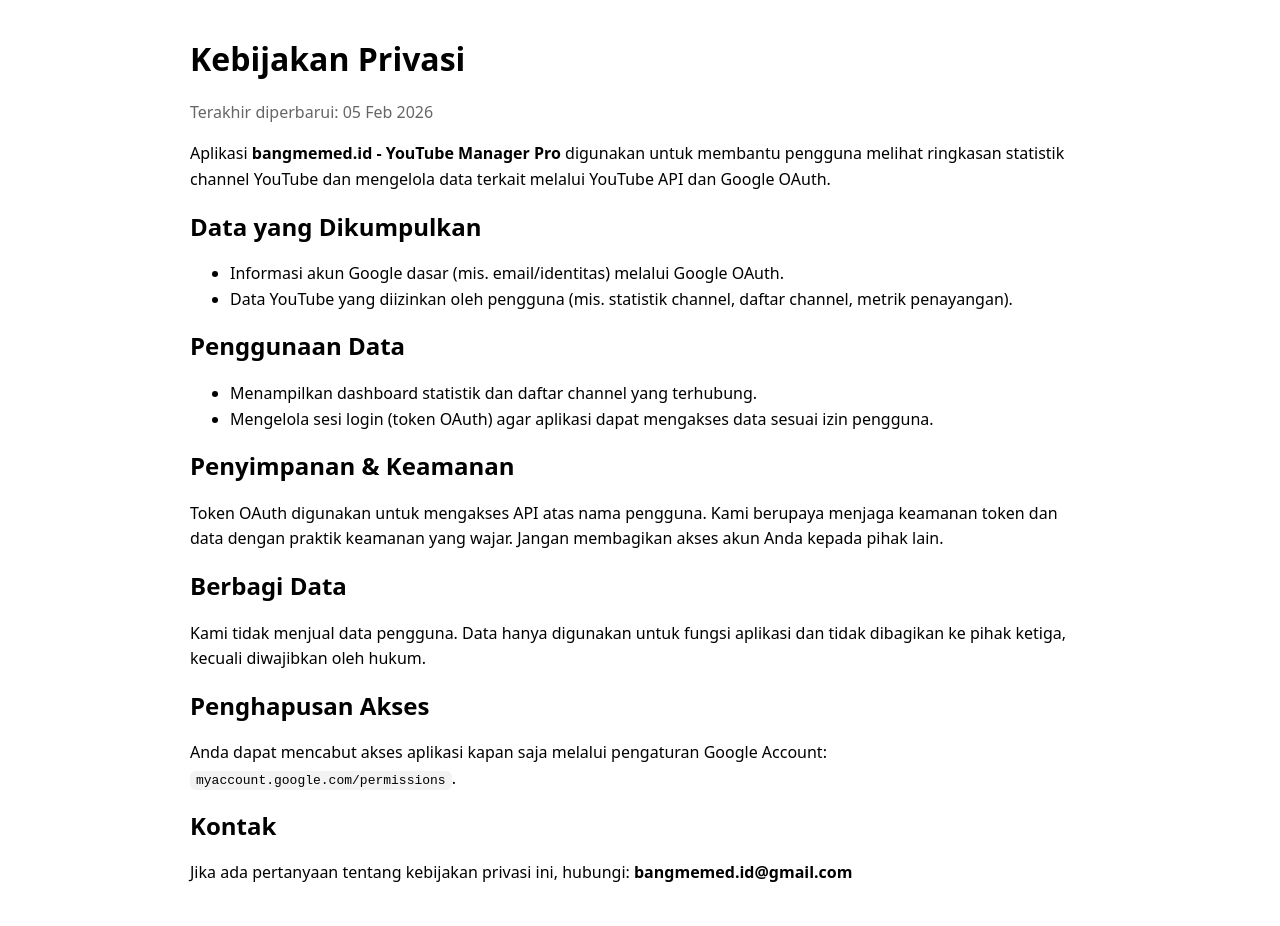
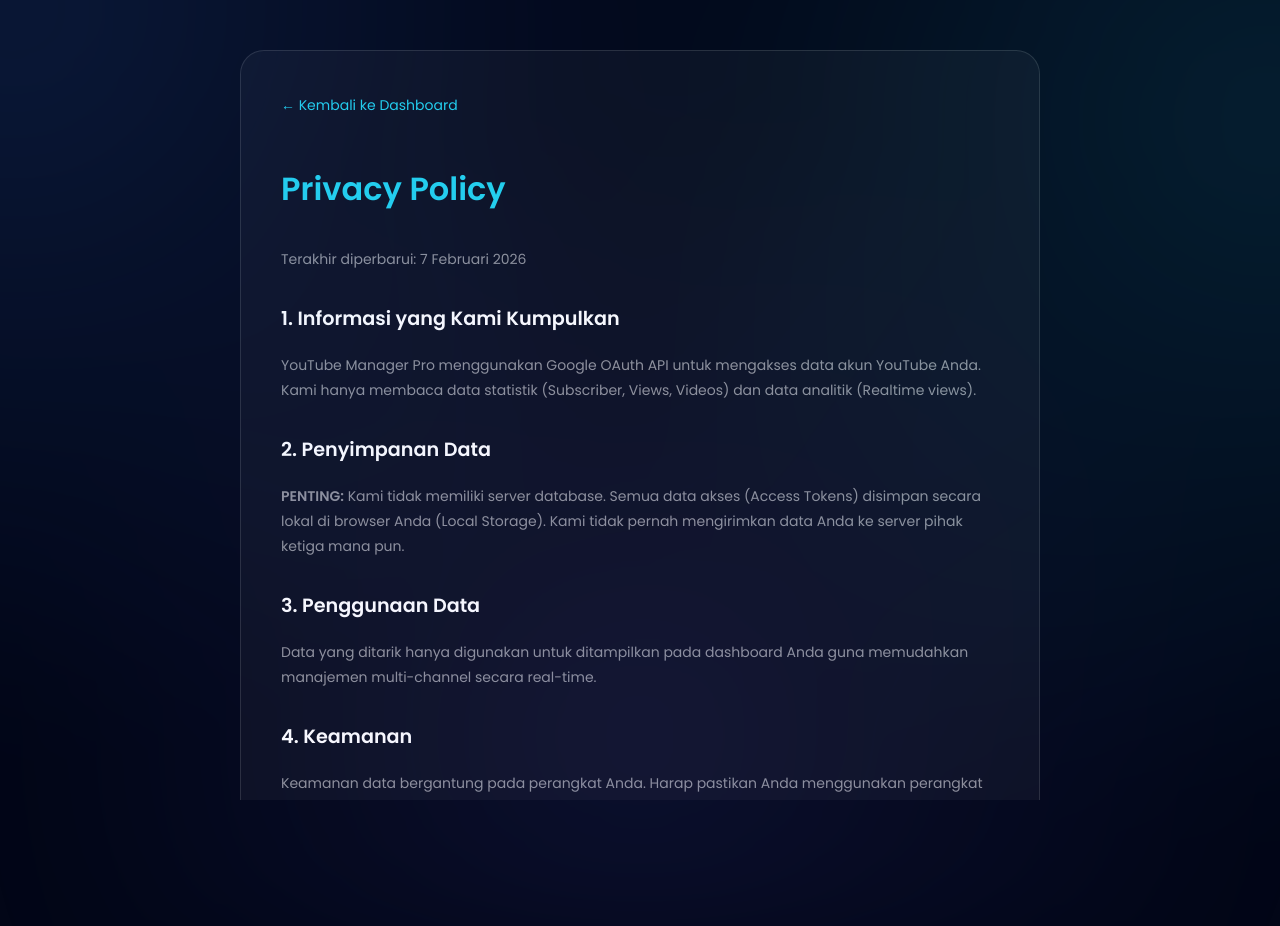
Before and after one commit to bangmemedid/yt-manager-pro, a plain HTML site: page privacy.html in a window 1280 px wide. After the commit the page ends 800 px from the top, so only its background shows below. Drawn offline with Linux system fonts and the light colour scheme.

Commit message:
Update privacy.html

```diff
--- a/privacy.html
+++ b/privacy.html
@@ -1,58 +1,41 @@
-<!doctype html>
+<!DOCTYPE html>
 <html lang="id">
 <head>
-  <meta charset="utf-8" />
-  <meta name="viewport" content="width=device-width,initial-scale=1" />
-  <title>Kebijakan Privasi - bangmemed.id</title>
+  <meta charset="UTF-8">
+  <meta name="viewport" content="width=device-width, initial-scale=1.0">
+  <title>Privacy Policy - YouTube Manager Pro</title>
+  <link href="https://fonts.googleapis.com/css2?family=Poppins:wght@300;400;600&display=swap" rel="stylesheet">
+  <link rel="stylesheet" href="style.css">
   <style>
-    body{font-family:system-ui,Segoe UI,Roboto,Arial,sans-serif;max-width:900px;margin:40px auto;padding:0 16px;line-height:1.6}
-    h1,h2{line-height:1.2}
-    code{background:#f3f3f3;padding:2px 6px;border-radius:6px}
-    .muted{color:#666}
+    .content-box { max-width: 800px; margin: 50px auto; padding: 40px; background: var(--card); border: 1px solid var(--stroke); border-radius: 24px; line-height: 1.8; }
+    h1 { color: var(--cyan); margin-bottom: 30px; }
+    h2 { color: #fff; margin-top: 30px; font-size: 1.2rem; }
+    p { color: var(--muted); font-size: 14px; }
+    .back-link { display: inline-block; margin-bottom: 20px; color: var(--cyan); text-decoration: none; font-size: 14px; }
   </style>
 </head>
 <body>
-  <h1>Kebijakan Privasi</h1>
-  <p class="muted">Terakhir diperbarui: 05 Feb 2026</p>
+  <div class="bg-glow"></div>
+  <div class="content-box">
+    <a href="index.html" class="back-link">← Kembali ke Dashboard</a>
+    <h1>Privacy Policy</h1>
+    <p>Terakhir diperbarui: 7 Februari 2026</p>
 
-  <p>
-    Aplikasi <b>bangmemed.id - YouTube Manager Pro</b> digunakan untuk membantu pengguna melihat ringkasan statistik
-    channel YouTube dan mengelola data terkait melalui YouTube API dan Google OAuth.
-  </p>
+    <h2>1. Informasi yang Kami Kumpulkan</h2>
+    <p>YouTube Manager Pro menggunakan Google OAuth API untuk mengakses data akun YouTube Anda. Kami hanya membaca data statistik (Subscriber, Views, Videos) dan data analitik (Realtime views).</p>
 
-  <h2>Data yang Dikumpulkan</h2>
-  <ul>
-    <li>Informasi akun Google dasar (mis. email/identitas) melalui Google OAuth.</li>
-    <li>Data YouTube yang diizinkan oleh pengguna (mis. statistik channel, daftar channel, metrik penayangan).</li>
-  </ul>
+    <h2>2. Penyimpanan Data</h2>
+    <p><b>PENTING:</b> Kami tidak memiliki server database. Semua data akses (Access Tokens) disimpan secara lokal di browser Anda (Local Storage). Kami tidak pernah mengirimkan data Anda ke server pihak ketiga mana pun.</p>
 
-  <h2>Penggunaan Data</h2>
-  <ul>
-    <li>Menampilkan dashboard statistik dan daftar channel yang terhubung.</li>
-    <li>Mengelola sesi login (token OAuth) agar aplikasi dapat mengakses data sesuai izin pengguna.</li>
-  </ul>
+    <h2>3. Penggunaan Data</h2>
+    <p>Data yang ditarik hanya digunakan untuk ditampilkan pada dashboard Anda guna memudahkan manajemen multi-channel secara real-time.</p>
 
-  <h2>Penyimpanan & Keamanan</h2>
-  <p>
-    Token OAuth digunakan untuk mengakses API atas nama pengguna. Kami berupaya menjaga keamanan token dan data
-    dengan praktik keamanan yang wajar. Jangan membagikan akses akun Anda kepada pihak lain.
-  </p>
+    <h2>4. Keamanan</h2>
+    <p>Keamanan data bergantung pada perangkat Anda. Harap pastikan Anda menggunakan perangkat pribadi dan melakukan "Logout Lokal" jika ingin menghapus seluruh data akses dari browser.</p>
 
-  <h2>Berbagi Data</h2>
-  <p>
-    Kami tidak menjual data pengguna. Data hanya digunakan untuk fungsi aplikasi dan tidak dibagikan ke pihak ketiga,
-    kecuali diwajibkan oleh hukum.
-  </p>
-
-  <h2>Penghapusan Akses</h2>
-  <p>
-    Anda dapat mencabut akses aplikasi kapan saja melalui pengaturan Google Account:
-    <code>myaccount.google.com/permissions</code>.
-  </p>
-
-  <h2>Kontak</h2>
-  <p>
-    Jika ada pertanyaan tentang kebijakan privasi ini, hubungi: <b>bangmemed.id@gmail.com</b>
-  </p>
+    <div class="footer" style="margin-top:40px; border-top: 1px solid var(--stroke); padding-top:20px;">
+      © 2026 bangmemed.id • YouTube Manager Pro
+    </div>
+  </div>
 </body>
 </html>
```
